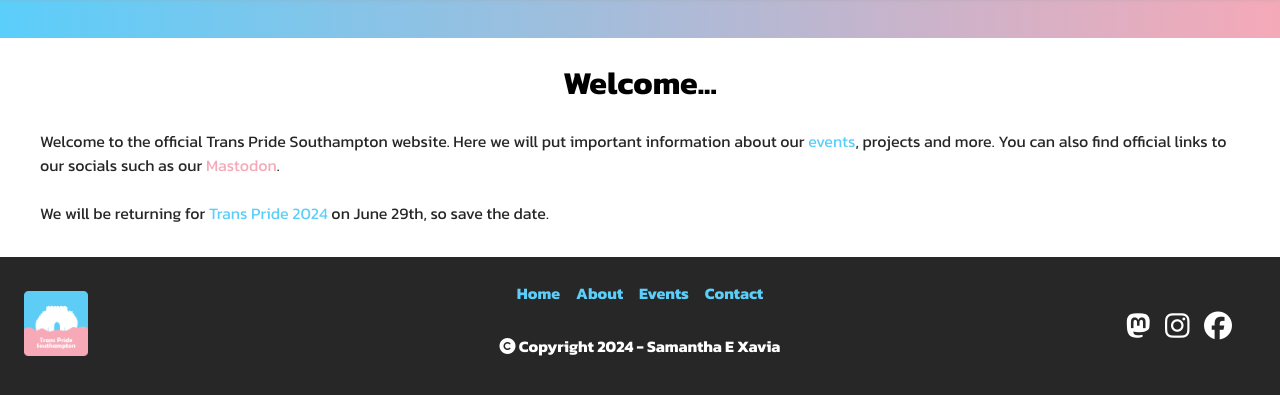
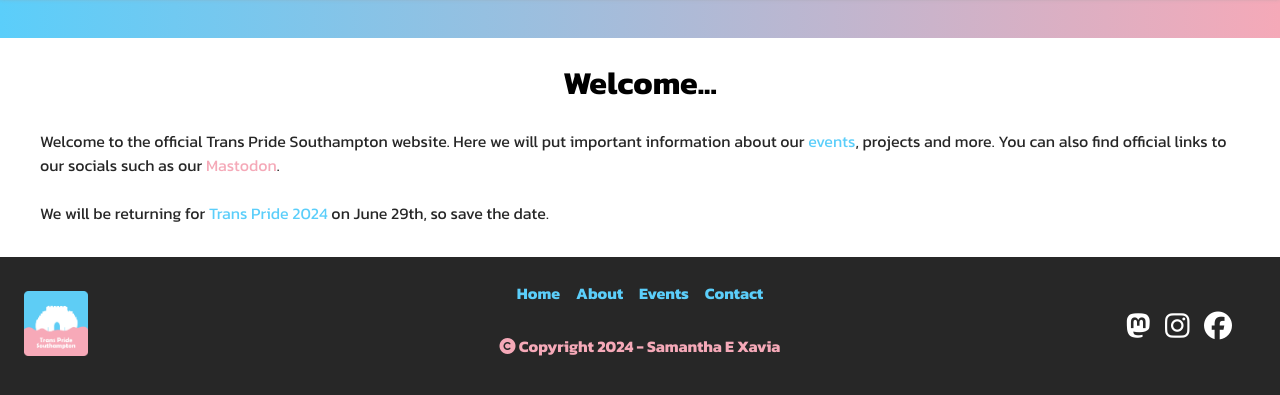
Before and after one commit to SamXavia/transpride, a plain HTML site: page index.html in a window 1280 px wide. Shown: the part 1010-1405 px from the top of the page. Drawn offline with Linux system fonts and the light colour scheme.

Commit message:
Update style.css

```diff
--- a/styles/style.css
+++ b/styles/style.css
@@ -588,5 +588,5 @@ footer .socials-bar a {
 }
 
 .footer-copyright {
-    color: #fff;
+    color: #F5A9B8;
 }
```
